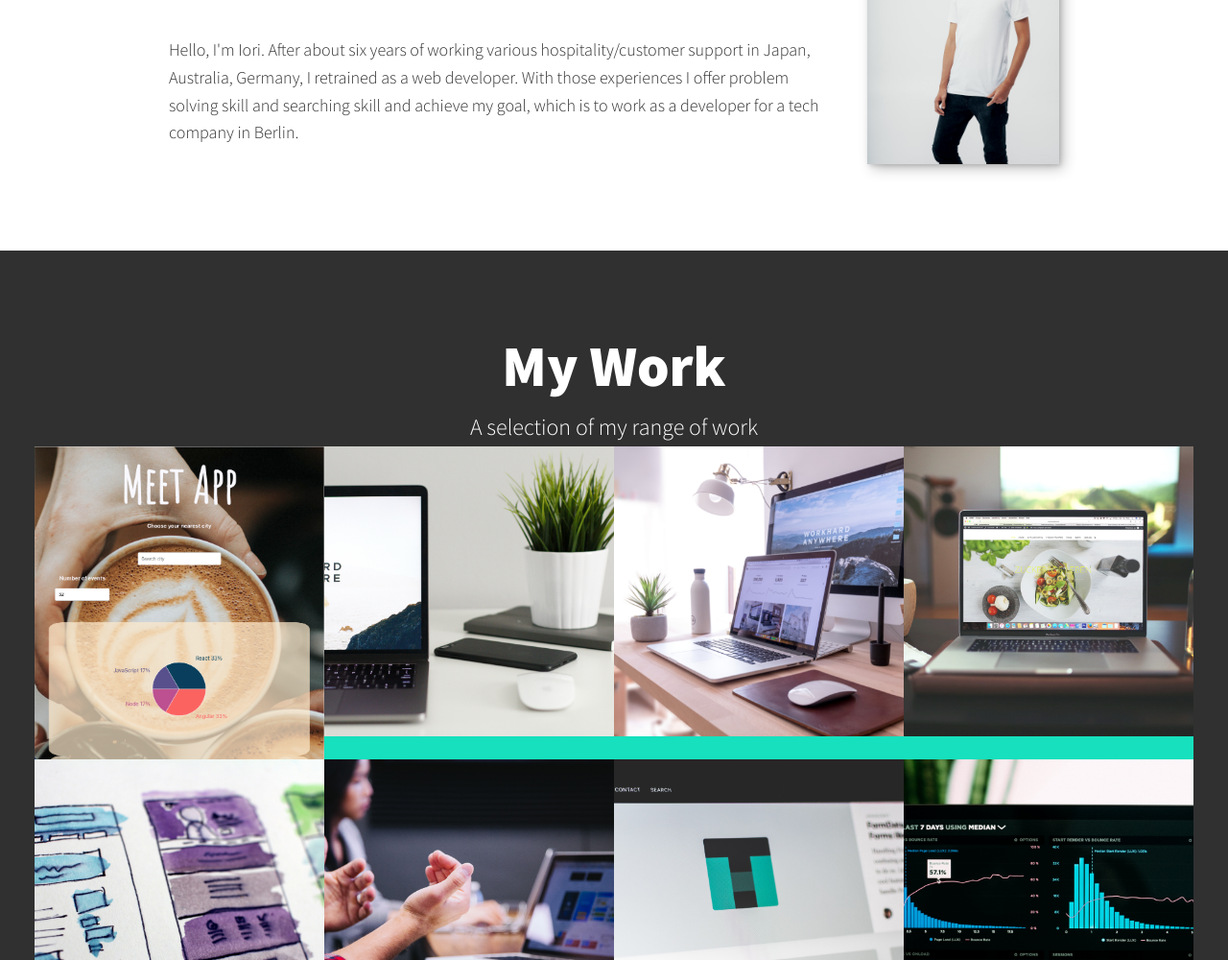
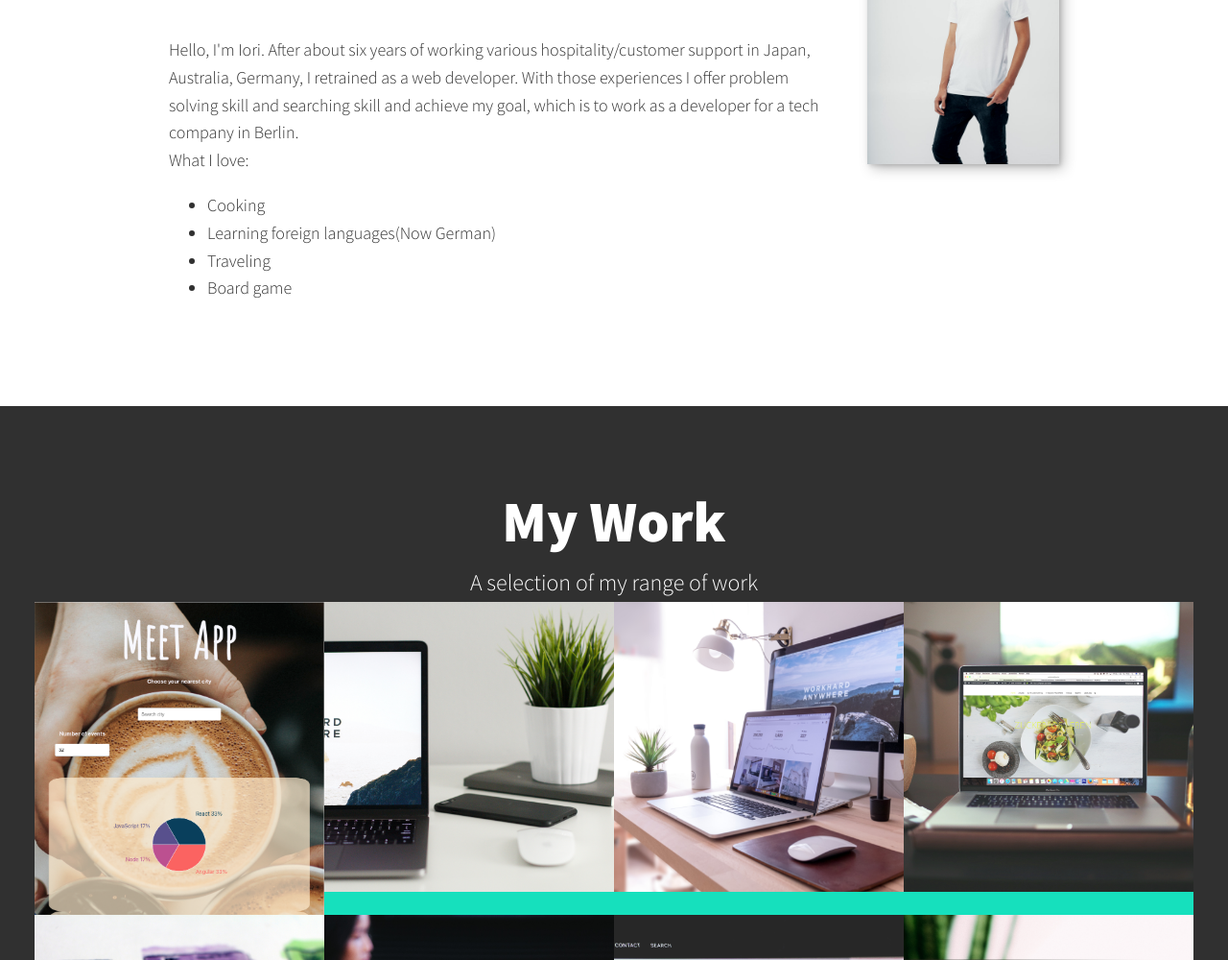
Before and after one commit to imatsuhira/myportfolio, a plain HTML site: page index.html in a window 1280 px wide. Shown: the part 1394-2394 px from the top of the page at 96% size. Drawn offline with nearby package versions, Linux system fonts and the light colour scheme.

Commit message:
added my hobby on abot me

```diff
--- a/index.html
+++ b/index.html
@@ -79,7 +79,14 @@
       <p>Hello, I'm Iori. After about six years of working various hospitality/customer support in Japan, Australia,
         Germany, I retrained as a web developer.
         With those experiences I offer problem solving skill and searching skill and achieve my goal, which is to work
-        as a developer for a tech company in Berlin.
+        as a developer for a tech company in Berlin.<br>
+        What I love:<br>
+      <ul>
+        <li>Cooking</li>
+        <li>Learning foreign languages(Now German)</li>
+        <li>Traveling</li>
+        <li>Board game</li>
+      </ul>
       </p>
       <!-- <p></p> -->
     </div>
```
